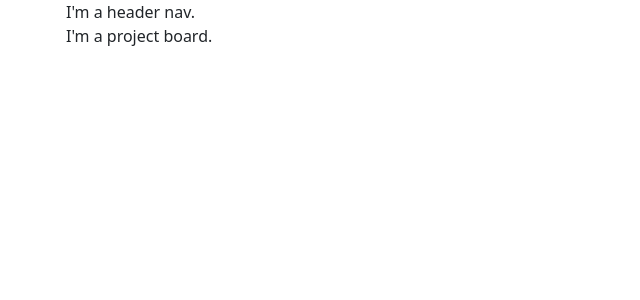
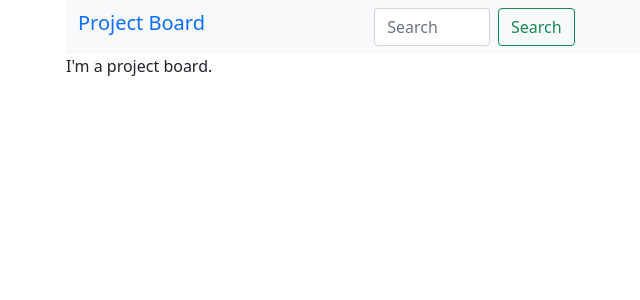
Before and after one commit to benjaminbwright/react-kanban, a React (Create React App) app: page / in a window 1280 px wide. Shown: the top 300 px of the page, without its empty margins (16-656 px from the left). Built offline with nearby package versions, Linux system fonts and the light colour scheme.

Commit message:
initializes navheader with boilerplate

```diff
--- a/src/components/HeaderNav.js
+++ b/src/components/HeaderNav.js
@@ -1,5 +1,13 @@
+import NavButton from "./NavButton";
+import SearchBar from "./SearchBar";
+
 export default function HeaderNav() {
   return (
-    <nav>I'm a header nav.</nav>
-  )
+    <nav className="navbar navbar-expand-lg bg-light">
+      <div className="d-inline-flex">
+        <NavButton />
+        <SearchBar />
+      </div>
+    </nav>
+  );
 }
--- /dev/null
+++ b/src/components/NavButton.js
@@ -0,0 +1,9 @@
+export default function NavButton() {
+  return (
+    <div className="container">
+      <a className="navbar-brand" href="#">
+        Project Board
+      </a>
+    </div>
+  );
+}
--- /dev/null
+++ b/src/components/SearchBar.js
@@ -0,0 +1,15 @@
+export default function SearchBar() {
+  return (
+    <form className="d-md-flex" role="search">
+      <input
+        className="form-control me-2"
+        type="search"
+        placeholder="Search"
+        aria-label="Search"
+      />
+      <button className="btn btn-outline-success" type="submit">
+        Search
+      </button>
+    </form>
+  );
+}
```
